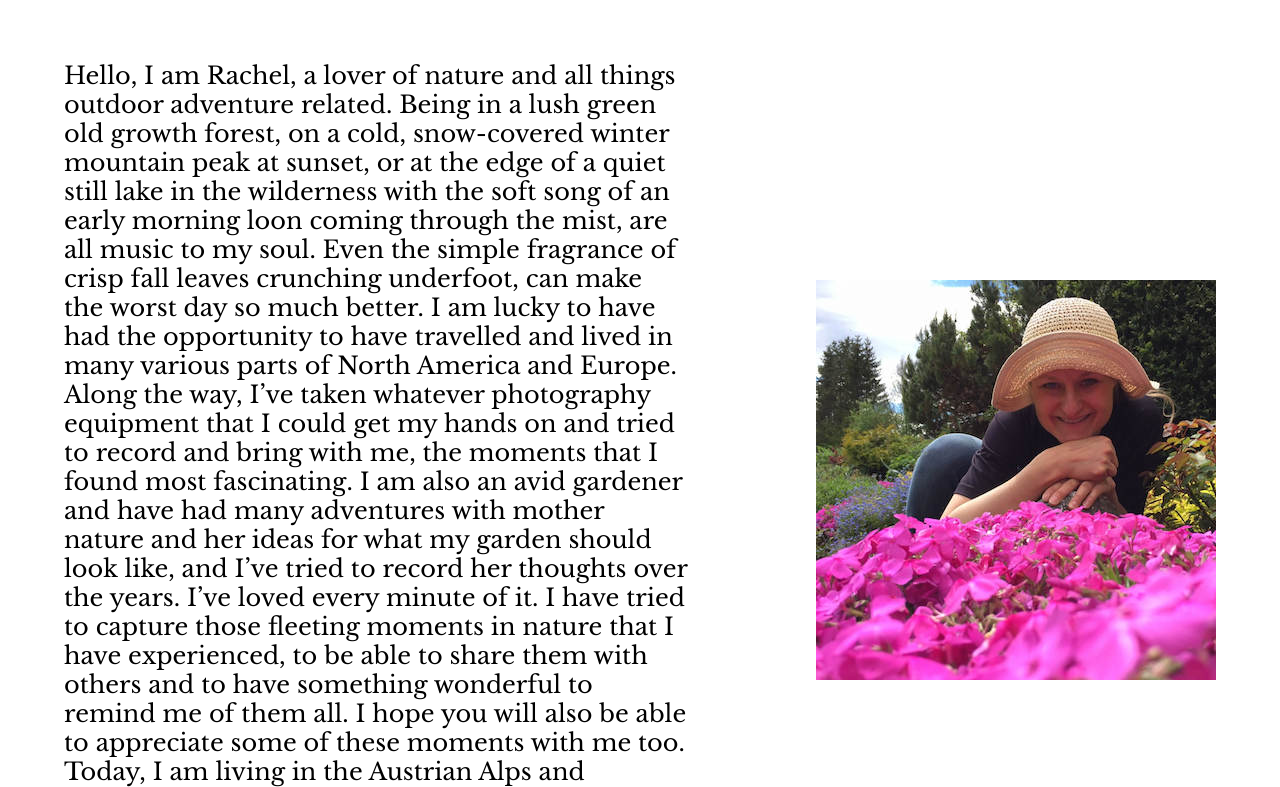
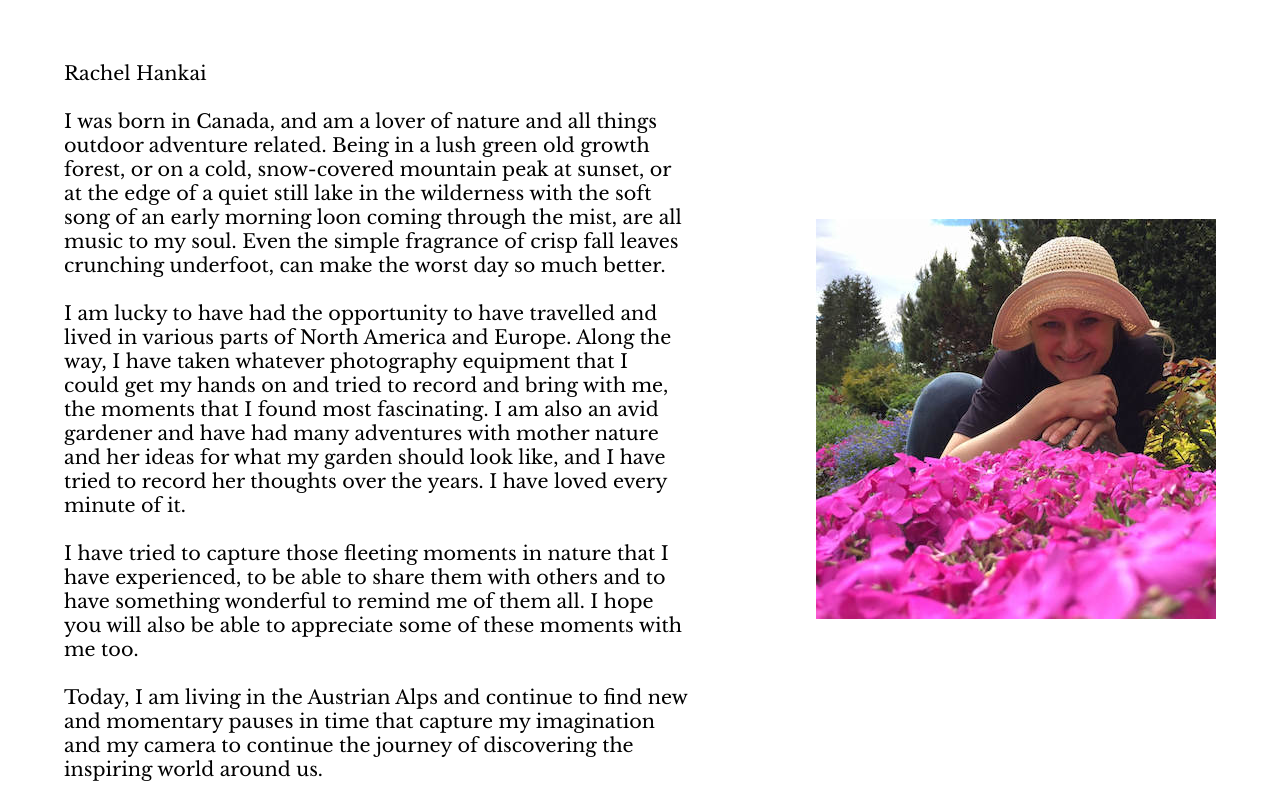
Before and after one commit to rachank/inspiring-world-photography2, a plain HTML site: page index.html in a window 1280 px wide. Shown: the part 1093-1880 px from the top of the page. Drawn offline with nearby package versions, Linux system fonts and the light colour scheme.

Commit message:
add corrections to text style.

```diff
--- a/assets/css/style.css
+++ b/assets/css/style.css
@@ -99,7 +99,7 @@ h2 {
 .aboutme-text {
     font-family: Libre Baskerville, sans-serif;
     font-weight: 400;
-    font-size: 150%;
+    font-size: 120%;
     padding: 5% 5% 5% 5%;
 
 }
--- a/index.html
+++ b/index.html
@@ -35,27 +35,35 @@
         <h2 class="aboutme-h2">About Me</h2>
         <div class="aboutme">
             <div class="aboutme-text">
-                <p> Hello, I am Rachel, a lover of nature and all things outdoor adventure related. Being in a lush
-                    green old growth forest, on a cold, snow-covered winter mountain peak at sunset, or at the edge of a
-                    quiet still lake in the wilderness with the soft song of an early morning loon coming through the
-                    mist, are all music to my soul. Even the simple fragrance of crisp fall leaves crunching underfoot,
-                    can make the worst day so much better.
-
-                    I am lucky to have had the opportunity to have travelled and lived in many various parts of North
-                    America and Europe. Along the way, I’ve taken whatever photography equipment that I could get my
+                <p>Rachel Hankai</p>
+                <br>
+                <p> I was born in Canada, and am a lover of nature and all things outdoor adventure
+                    related. Being in a lush green old growth forest, or on a cold, snow-covered mountain peak at
+                    sunset, or
+                    at the edge of a quiet still lake in the wilderness with the soft song of an early morning loon
+                    coming through the mist, are all music to my soul. Even the simple fragrance of crisp fall leaves
+                    crunching underfoot, can make the worst day so much better.
+                </p>
+                <br>
+                <p> I am lucky to have had the opportunity to have travelled and lived in various parts of North
+                    America and Europe. Along the way, I have taken whatever photography equipment that I could get my
                     hands on and tried to record and bring with me, the moments that I found most fascinating. I am also
                     an avid gardener and have had many adventures with mother nature and her ideas for what my garden
-                    should look like, and I’ve tried to record her thoughts over the years. I’ve loved every minute of
-                    it.
-
-                    I have tried to capture those fleeting moments in nature that I have experienced, to be able to
+                    should look like, and I have tried to record her thoughts over the years. I have loved every minute
+                    of it.
+                </p>
+                <br>
+                <p> I have tried to capture those fleeting moments in nature that I have experienced, to be able to
                     share them with others and to have something wonderful to remind me of them all.
                     I hope you will also be able to appreciate some of these moments with me too.
-
-                    Today, I am living in the Austrian Alps and continue to find new and momentary pauses in time that
+                </p>
+                <br>
+                <p> Today, I am living in the Austrian Alps and continue to find new and momentary pauses in time that
                     capture my imagination and my camera to continue the journey of discovering the inspiring world
                     around us.
                 </p>
+
+
             </div>
             <div class="aboutme-image">
                 <img src="assets/images/about-me.jpg" alt="woman in garden">
```
